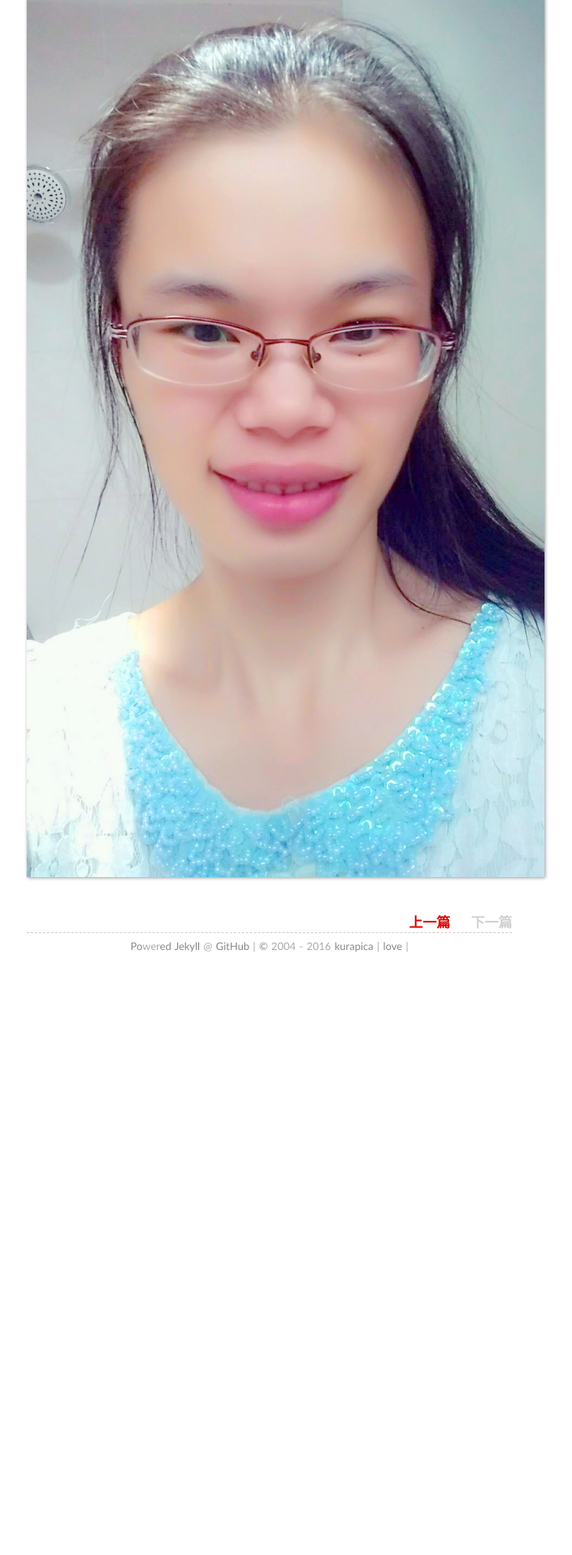
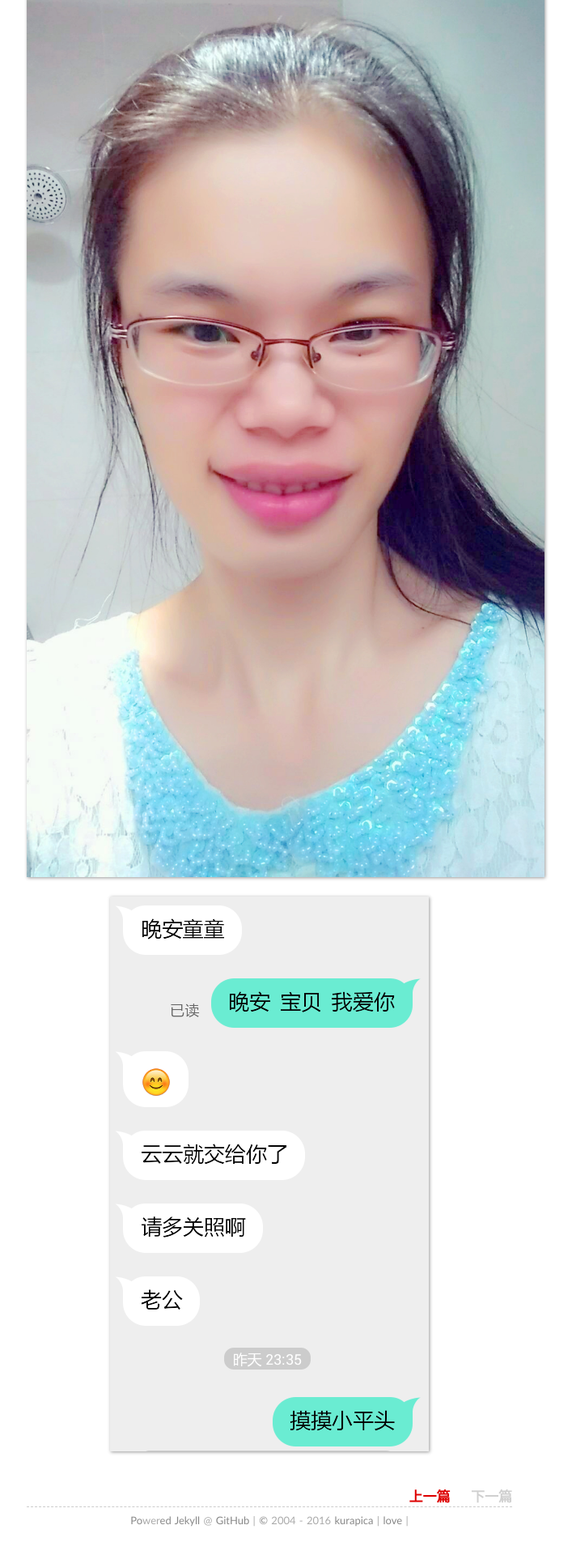
Before and after one commit to tonghaibo/tonghaibo.github.com, a Jekyll site: the page built from _posts/2016-01-04-这样的经历一辈子我只要一次.md, in a window 1280 px wide. Shown: the part 1556-3476 px from the top of the page at 81% size, without its empty margins (307-1014 px from the left). Built offline with Jekyll 4.4.1, drawn with Linux system fonts in a browser that asks for light colours; Markdown is read by kramdown in place of the engine named in the settings; comment, search, counter and statistics services are not loaded; before the commit the page ends 2767 px from its top, so only the background shows below that.

Commit message:
20160104  modify post and add two pics

```diff
--- a/_posts/2016-01-04-这样的经历一辈子我只要一次.md
+++ b/_posts/2016-01-04-这样的经历一辈子我只要一次.md
@@ -25,3 +25,5 @@ tags: 老婆 结婚
 ![北海海边](/album/云云/北海海边.jpeg)
 
 ![蓬松头前自拍照](/album/云云/蓬松头前自拍照.jpg)
+
+![请多关照](/album/云云/请多关照.png)
```
Also changed, not shown: album/云云/请多关照.png (added).
